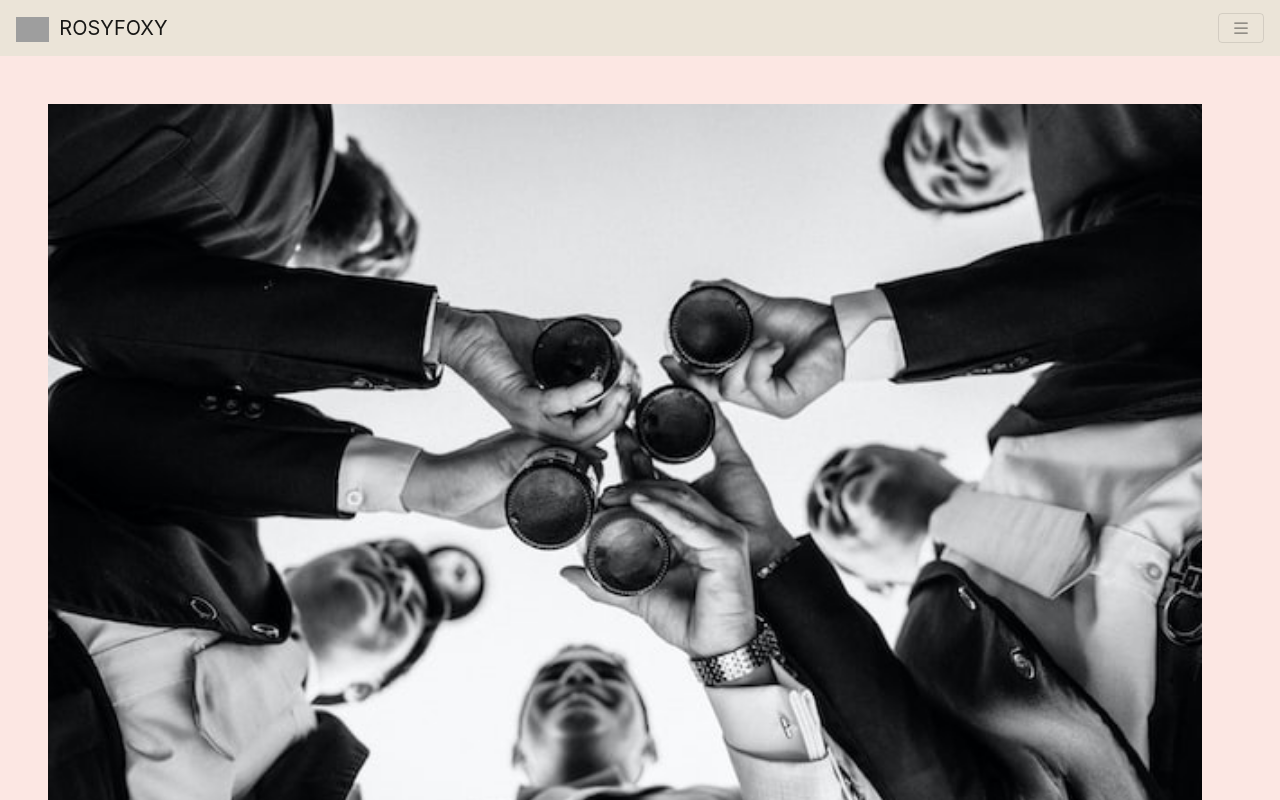
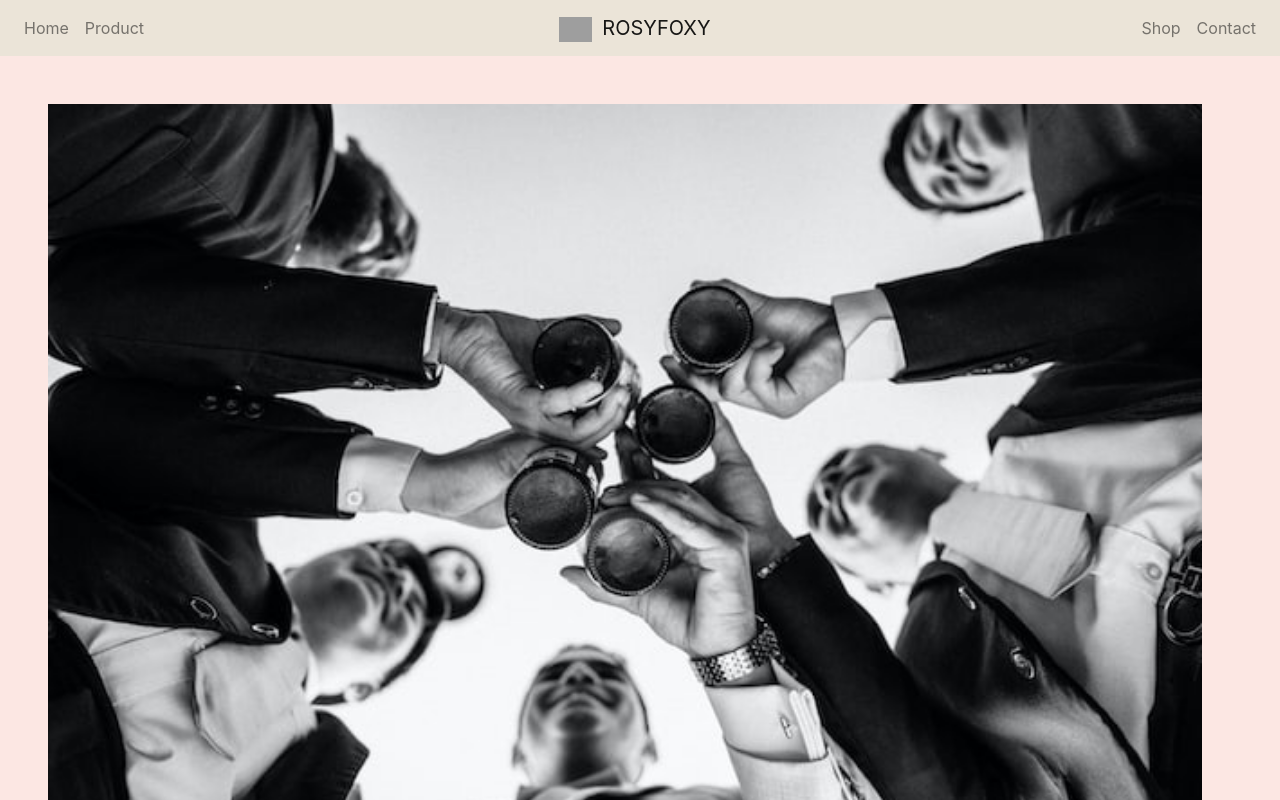
Before and after one commit to huiyan1996/roxyfe, a Nuxt app: page / in a window 1280 px wide. Shown: the top 800 px of the page. Built offline with nearby package versions, Linux system fonts and the light colour scheme; grey boxes are pictures that could not be loaded.

Commit message:
navbar responsive

```diff
--- a/components/Header.vue
+++ b/components/Header.vue
@@ -1,5 +1,6 @@
 <template>
-  <b-navbar toggleable class="navbar-bg">
+  <div class="container-fluid">
+    <b-navbar toggleable class="navbar-bg navbar-mobile">
       <b-navbar-brand class="navbar-logo" href="#"><img src="~/assets/images/rose.png" alt="Logo"><span>ROSYFOXY</span></b-navbar-brand>
 
       <b-navbar-toggle target="navbar-toggle-collapse">
@@ -18,12 +19,35 @@
         </b-navbar-nav>
       </b-collapse>
     </b-navbar>
+
+
+    <b-navbar class="navbar-bg text-center navbar-web">
+      <b-navbar-nav class="mr-auto">
+          <b-nav-item href="#">Home</b-nav-item>
+          <b-nav-item href="#">Product</b-nav-item>
+        </b-navbar-nav>
+        <b-navbar-brand class="navbar-logo" href="#">
+          <img src="~/assets/images/rose.png" alt="Logo"><span>ROSYFOXY</span>
+        </b-navbar-brand>
+        <b-navbar-nav class="ml-auto">
+          <b-nav-item href="#">Shop</b-nav-item>
+          <b-nav-item href="#">Contact</b-nav-item>
+        </b-navbar-nav>
+  </b-navbar>
+  </div>
 </template>
 
 <script>
 </script>
 
 <style lang="scss" scoped>
+.navbar-mobile {
+  display: none;
+}
+.navbar-web {
+  display: flex;
+}
+
 .navbar-bg {
     background: #EBE4D8;
 }
@@ -39,4 +63,17 @@
         padding-top: 5px;
     }
 }
+
+.navbar-light .navbar-toggler {
+  border: none;
+}
+
+@media only screen and (max-width: 768px) {
+  .navbar-mobile {
+    display: flex;
+  }
+  .navbar-web {
+    display: none;
+  }
+}
 </style>
```
Lines whose indentation alone changed are shown as unchanged.
